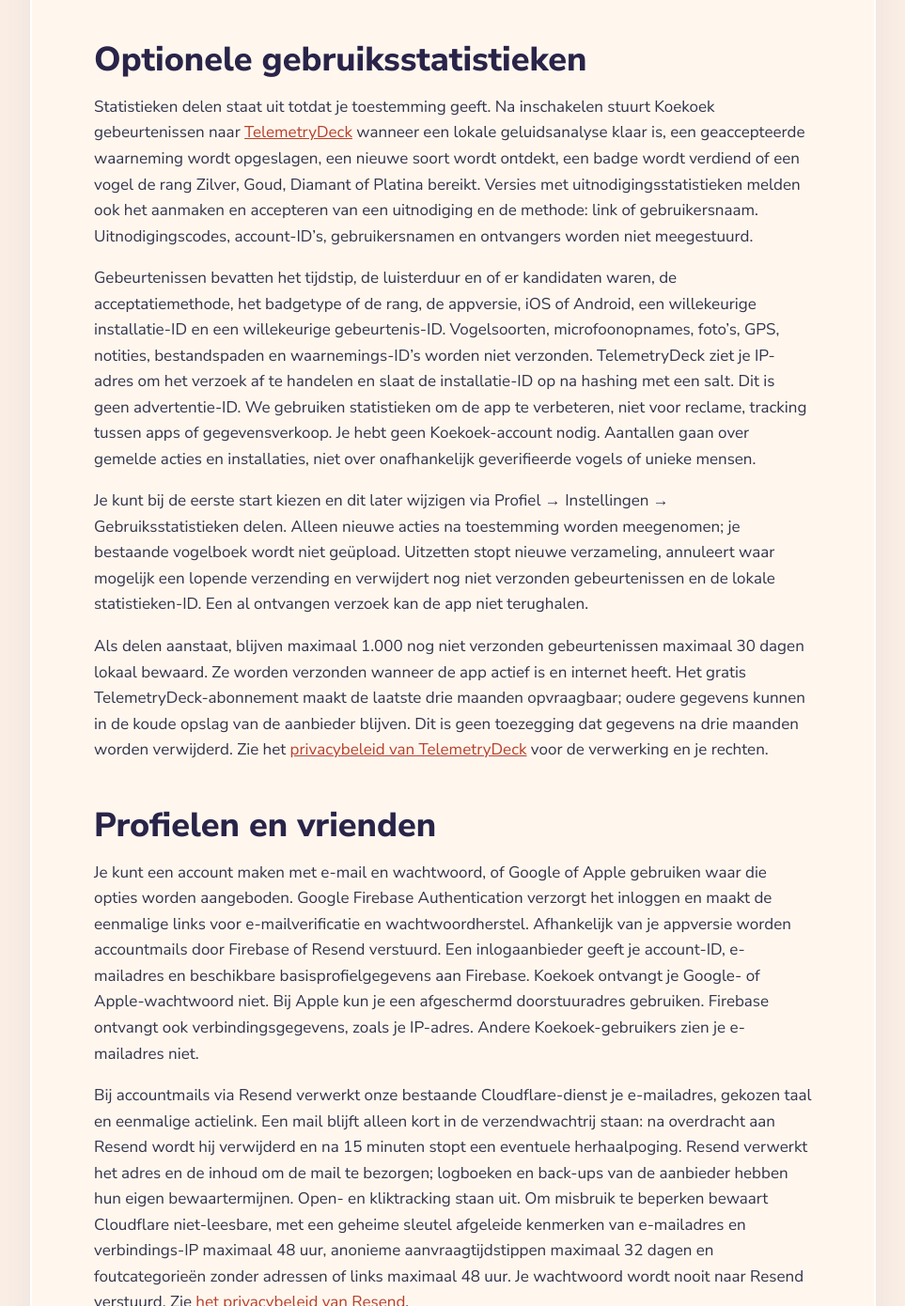
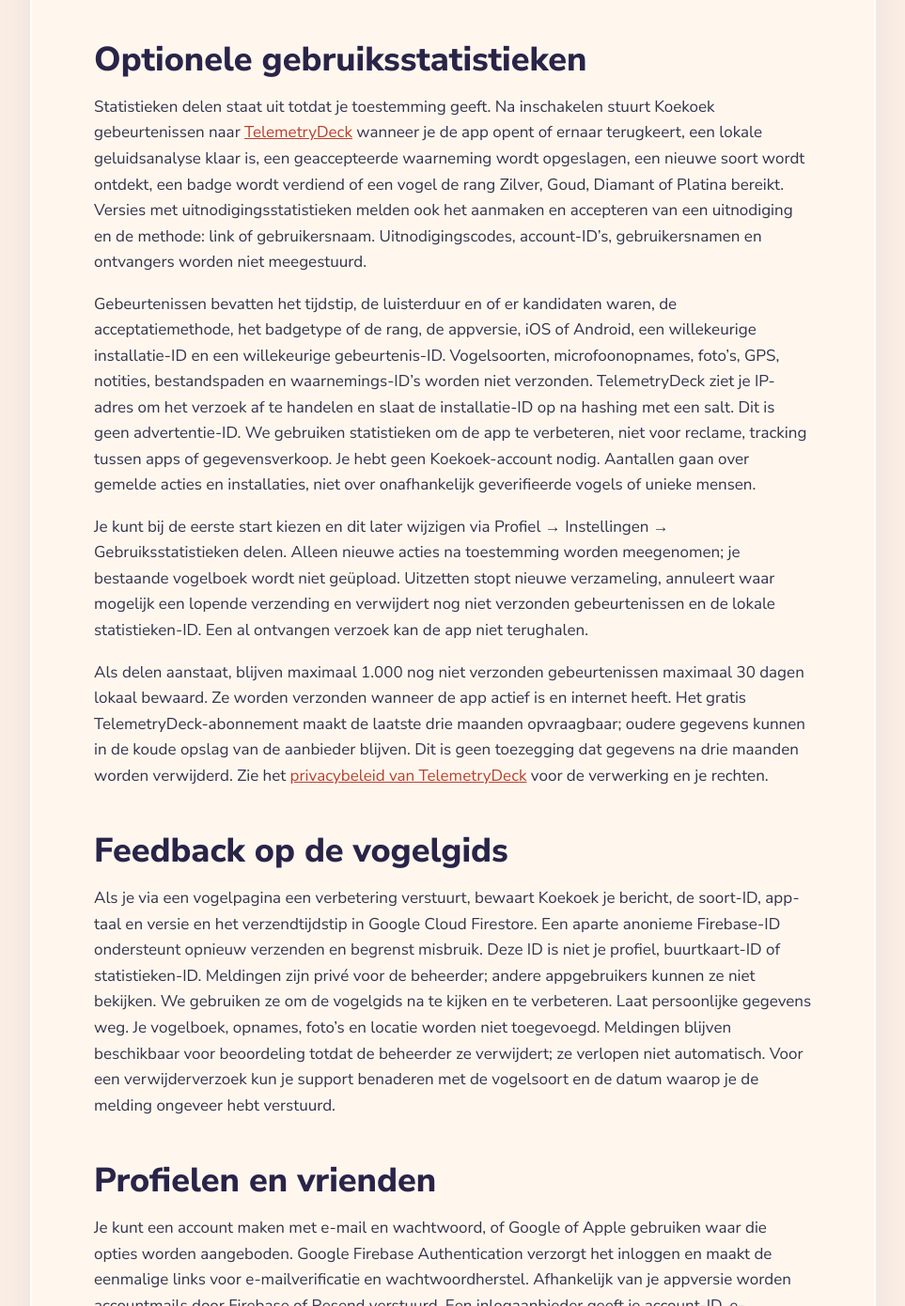
Before and after one commit to keesbosch1996/birdex-support, a plain HTML site: page nl/privacy/index.html in a window 1280 px wide. Shown: the part 3152-4542 px from the top of the page at 94% size, without its empty margins (158-1121 px from the left). Drawn offline with Linux system fonts and the light colour scheme.

Commit message:
Update Koekoek website

```diff
--- a/nl/privacy/index.html
+++ b/nl/privacy/index.html
@@ -30,10 +30,12 @@
 <p>Uitzetten in de kaartinstellingen of je profiel stopt nieuwe bijdragen en sluit de buurtkaart meteen. Het toegangsrecord wordt verwijderd zodra de app verbinding kan maken. Eerder gedeelde spelden en hun private eigendomsgegevens blijven opgeslagen, ook nadat ze uit het driedaagse overzicht verdwijnen. Deze gegevens kunnen helpen bij vogelonderzoek.</p>
 <p>De oudere versie met losse spelden deelt alleen de maand en kan oudere spelden tonen. De eerdere gebiedskaart deelt gebieden van 0,1° breedtegraad bij 0,2° lengtegraad en laat gecombineerde soort- en maandmeldingen rond het laatst gedeelde gebied zien. Bestaande meldingen behouden hun oorspronkelijke toegangsregels. Maand- en gebiedsmeldingen komen niet in het driedaagse overzicht, omdat hun opnamedag niet bekend is.</p>
 <h2>Optionele gebruiksstatistieken</h2>
-<p>Statistieken delen staat uit totdat je toestemming geeft. Na inschakelen stuurt Koekoek gebeurtenissen naar <a href="https://telemetrydeck.com/privacy/">TelemetryDeck</a> wanneer een lokale geluidsanalyse klaar is, een geaccepteerde waarneming wordt opgeslagen, een nieuwe soort wordt ontdekt, een badge wordt verdiend of een vogel de rang Zilver, Goud, Diamant of Platina bereikt. Versies met uitnodigingsstatistieken melden ook het aanmaken en accepteren van een uitnodiging en de methode: link of gebruikersnaam. Uitnodigingscodes, account-ID’s, gebruikersnamen en ontvangers worden niet meegestuurd.</p>
+<p>Statistieken delen staat uit totdat je toestemming geeft. Na inschakelen stuurt Koekoek gebeurtenissen naar <a href="https://telemetrydeck.com/privacy/">TelemetryDeck</a> wanneer je de app opent of ernaar terugkeert, een lokale geluidsanalyse klaar is, een geaccepteerde waarneming wordt opgeslagen, een nieuwe soort wordt ontdekt, een badge wordt verdiend of een vogel de rang Zilver, Goud, Diamant of Platina bereikt. Versies met uitnodigingsstatistieken melden ook het aanmaken en accepteren van een uitnodiging en de methode: link of gebruikersnaam. Uitnodigingscodes, account-ID’s, gebruikersnamen en ontvangers worden niet meegestuurd.</p>
 <p>Gebeurtenissen bevatten het tijdstip, de luisterduur en of er kandidaten waren, de acceptatiemethode, het badgetype of de rang, de appversie, iOS of Android, een willekeurige installatie-ID en een willekeurige gebeurtenis-ID. Vogelsoorten, microfoonopnames, foto’s, GPS, notities, bestandspaden en waarnemings-ID’s worden niet verzonden. TelemetryDeck ziet je IP-adres om het verzoek af te handelen en slaat de installatie-ID op na hashing met een salt. Dit is geen advertentie-ID. We gebruiken statistieken om de app te verbeteren, niet voor reclame, tracking tussen apps of gegevensverkoop. Je hebt geen Koekoek-account nodig. Aantallen gaan over gemelde acties en installaties, niet over onafhankelijk geverifieerde vogels of unieke mensen.</p>
 <p>Je kunt bij de eerste start kiezen en dit later wijzigen via Profiel → Instellingen → Gebruiksstatistieken delen. Alleen nieuwe acties na toestemming worden meegenomen; je bestaande vogelboek wordt niet geüpload. Uitzetten stopt nieuwe verzameling, annuleert waar mogelijk een lopende verzending en verwijdert nog niet verzonden gebeurtenissen en de lokale statistieken-ID. Een al ontvangen verzoek kan de app niet terughalen.</p>
 <p>Als delen aanstaat, blijven maximaal 1.000 nog niet verzonden gebeurtenissen maximaal 30 dagen lokaal bewaard. Ze worden verzonden wanneer de app actief is en internet heeft. Het gratis TelemetryDeck-abonnement maakt de laatste drie maanden opvraagbaar; oudere gegevens kunnen in de koude opslag van de aanbieder blijven. Dit is geen toezegging dat gegevens na drie maanden worden verwijderd. Zie het <a href="https://telemetrydeck.com/privacy/">privacybeleid van TelemetryDeck</a> voor de verwerking en je rechten.</p>
+<h2>Feedback op de vogelgids</h2>
+<p>Als je via een vogelpagina een verbetering verstuurt, bewaart Koekoek je bericht, de soort-ID, app-taal en versie en het verzendtijdstip in Google Cloud Firestore. Een aparte anonieme Firebase-ID ondersteunt opnieuw verzenden en begrenst misbruik. Deze ID is niet je profiel, buurtkaart-ID of statistieken-ID. Meldingen zijn privé voor de beheerder; andere appgebruikers kunnen ze niet bekijken. We gebruiken ze om de vogelgids na te kijken en te verbeteren. Laat persoonlijke gegevens weg. Je vogelboek, opnames, foto’s en locatie worden niet toegevoegd. Meldingen blijven beschikbaar voor beoordeling totdat de beheerder ze verwijdert; ze verlopen niet automatisch. Voor een verwijderverzoek kun je support benaderen met de vogelsoort en de datum waarop je de melding ongeveer hebt verstuurd.</p>
 <h2>Profielen en vrienden</h2>
 <p>Je kunt een account maken met e-mail en wachtwoord, of Google of Apple gebruiken waar die opties worden aangeboden. Google Firebase Authentication verzorgt het inloggen en maakt de eenmalige links voor e-mailverificatie en wachtwoordherstel. Afhankelijk van je appversie worden accountmails door Firebase of Resend verstuurd. Een inlogaanbieder geeft je account-ID, e-mailadres en beschikbare basisprofielgegevens aan Firebase. Koekoek ontvangt je Google- of Apple-wachtwoord niet. Bij Apple kun je een afgeschermd doorstuuradres gebruiken. Firebase ontvangt ook verbindingsgegevens, zoals je IP-adres. Andere Koekoek-gebruikers zien je e-mailadres niet.</p>
 <p>Bij accountmails via Resend verwerkt onze bestaande Cloudflare-dienst je e-mailadres, gekozen taal en eenmalige actielink. Een mail blijft alleen kort in de verzendwachtrij staan: na overdracht aan Resend wordt hij verwijderd en na 15 minuten stopt een eventuele herhaalpoging. Resend verwerkt het adres en de inhoud om de mail te bezorgen; logboeken en back-ups van de aanbieder hebben hun eigen bewaartermijnen. Open- en kliktracking staan uit. Om misbruik te beperken bewaart Cloudflare niet-leesbare, met een geheime sleutel afgeleide kenmerken van e-mailadres en verbindings-IP maximaal 48 uur, anonieme aanvraagtijdstippen maximaal 32 dagen en foutcategorieën zonder adressen of links maximaal 48 uur. Je wachtwoord wordt nooit naar Resend verstuurd. Zie <a href="https://resend.com/legal/privacy-policy">het privacybeleid van Resend</a>.</p>
```
Also changed, not shown: privacy/index.html (+4 -1 lines).
